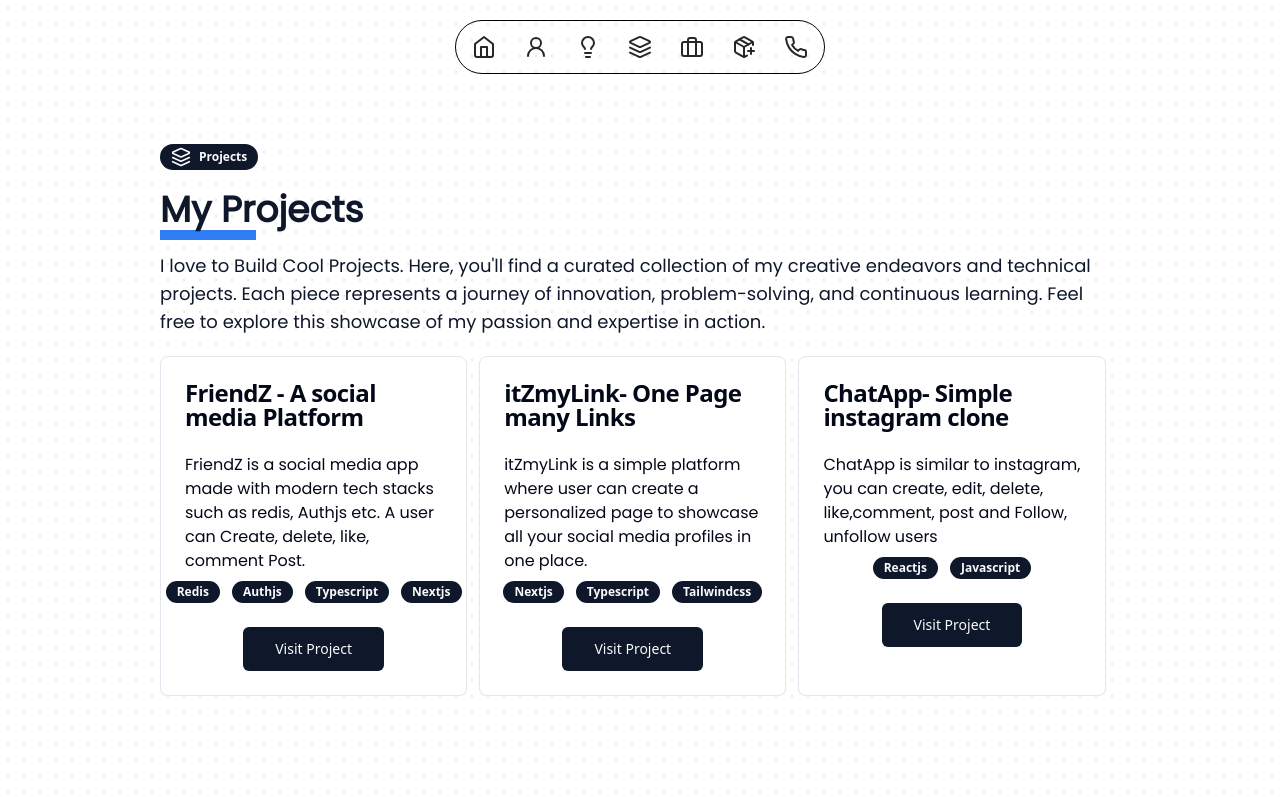
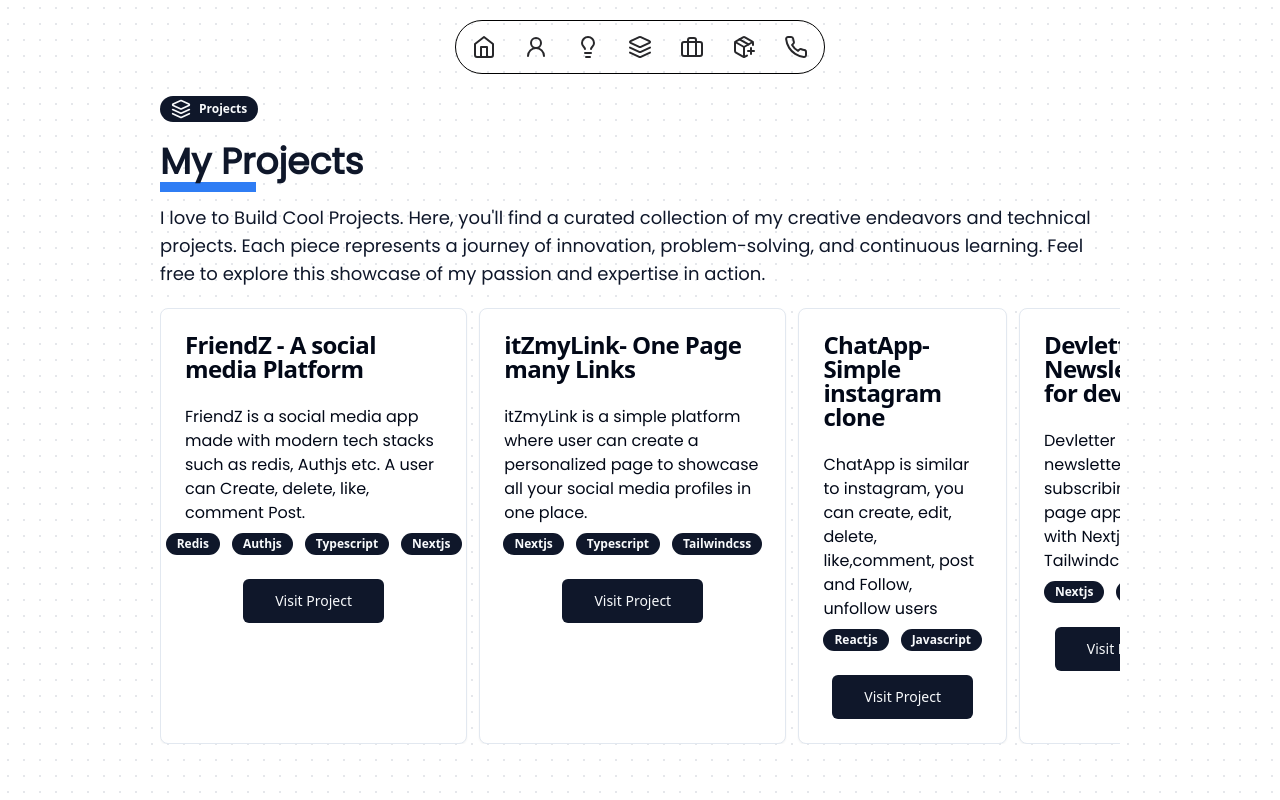
Before and after one commit to taqui-786/Portfolio, a Next.js app: page /projects in a window 1280 px wide. Built offline with nearby package versions, Linux system fonts and the light colour scheme.

Commit message:
Adding lastest data

```diff
--- a/src/app/layout.tsx
+++ b/src/app/layout.tsx
@@ -4,7 +4,6 @@ import "./globals.css";
 import { cn } from "@/lib/utils";
 import Navbar from "@/components/Navbar";
 import { siteConfig } from "./page";
-
 const poppins = Poppins({
   subsets: ["latin"],
   weight: "400",
--- a/src/app/more/page.tsx
+++ b/src/app/more/page.tsx
@@ -18,7 +18,7 @@ const morePage = () => {
       title: "Dev.to",
       description:
         "I write blogs on web development, trending tech stacks or javascript guide or tips in Dev.to ",
-      link: "https://dev.to/taqui",
+      link: "https://dev.to/taqui_786",
     },
     {
       title: "Hashnode",
--- a/src/app/projects/page.tsx
+++ b/src/app/projects/page.tsx
@@ -26,6 +26,13 @@ const projectsPage = () => {
         "ChatApp is similar to instagram, you can create, edit, delete, like,comment, post and  Follow, unfollow users",
       tags: ["Reactjs", "Javascript"],
       link: "https://github.com/taqui-786/chatapp-api",
+    },
+    {
+      title: "Devletter - A Newsletter for devs",
+      description:
+        "Devletter ia a newsletter subscribing single page app made with Nextjs and Tailwindcss.",
+      tags: ["Nextjs", "Tailwindcss"],
+      link: "https://github.com/taqui-786/Devletter",
     },
   ];
 
--- a/src/components/SocialLinks.tsx
+++ b/src/components/SocialLinks.tsx
@@ -8,7 +8,7 @@ const SocialLinks = () => {
     { name: "Facebook", link: "https://www.facebook.com/shahina.khatun.1044", icon: <Facebook /> },
     { name: "Twitter", link: "https://twitter.com/Taquiimam14", icon: <Twitter /> },
     { name: "Linkedin", link: "https://www.linkedin.com/in/taqui-imam", icon: <Linkedin /> },
-    { name: "Email", link: "https://tinyurl.com/MdTaquiImam", icon: <ExternalLink /> },
+    { name: "External", link: "https://tinyurl.com/MdTaquiImam", icon: <ExternalLink /> },
   ];
   return (
     <>
```
